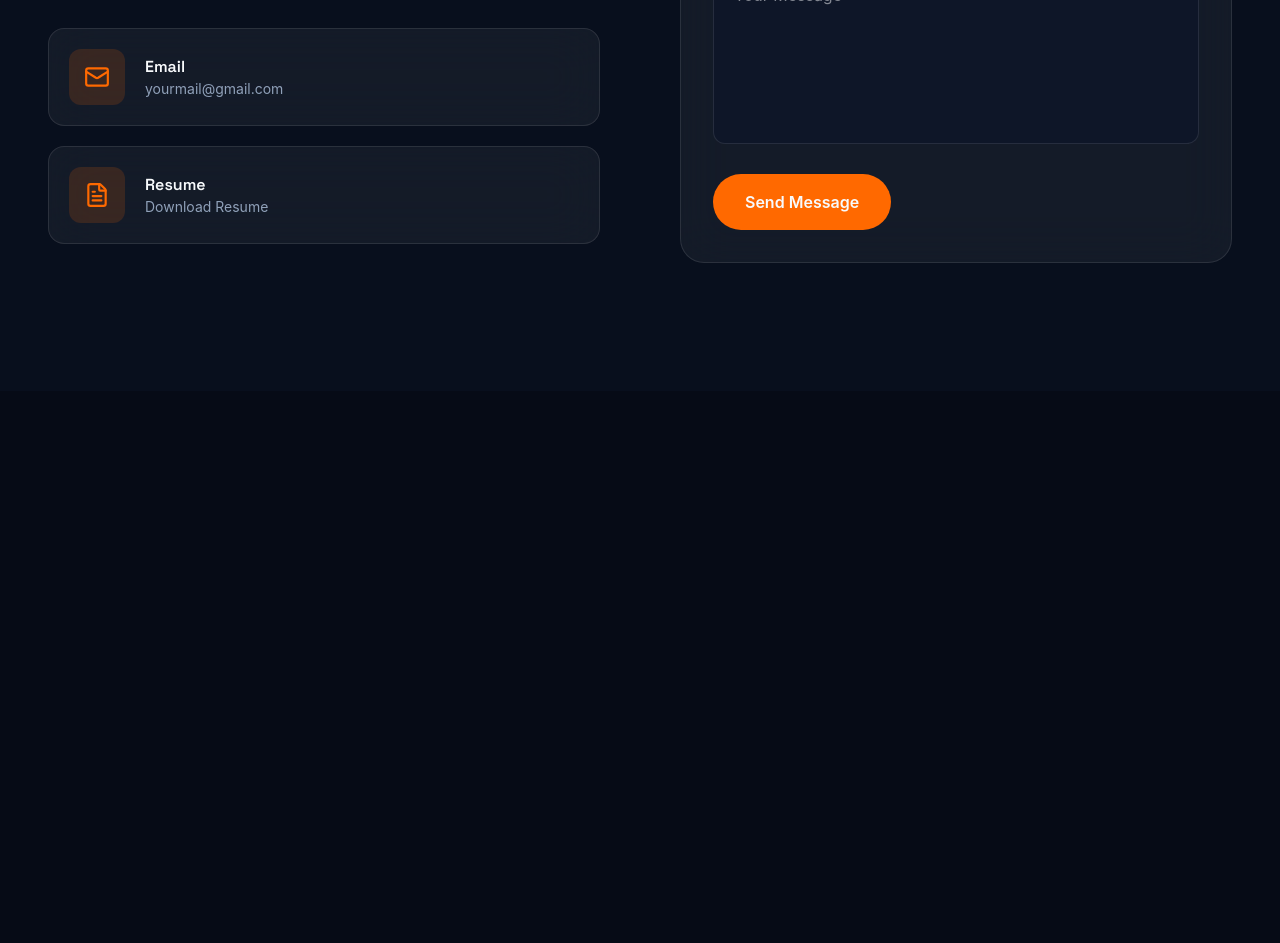
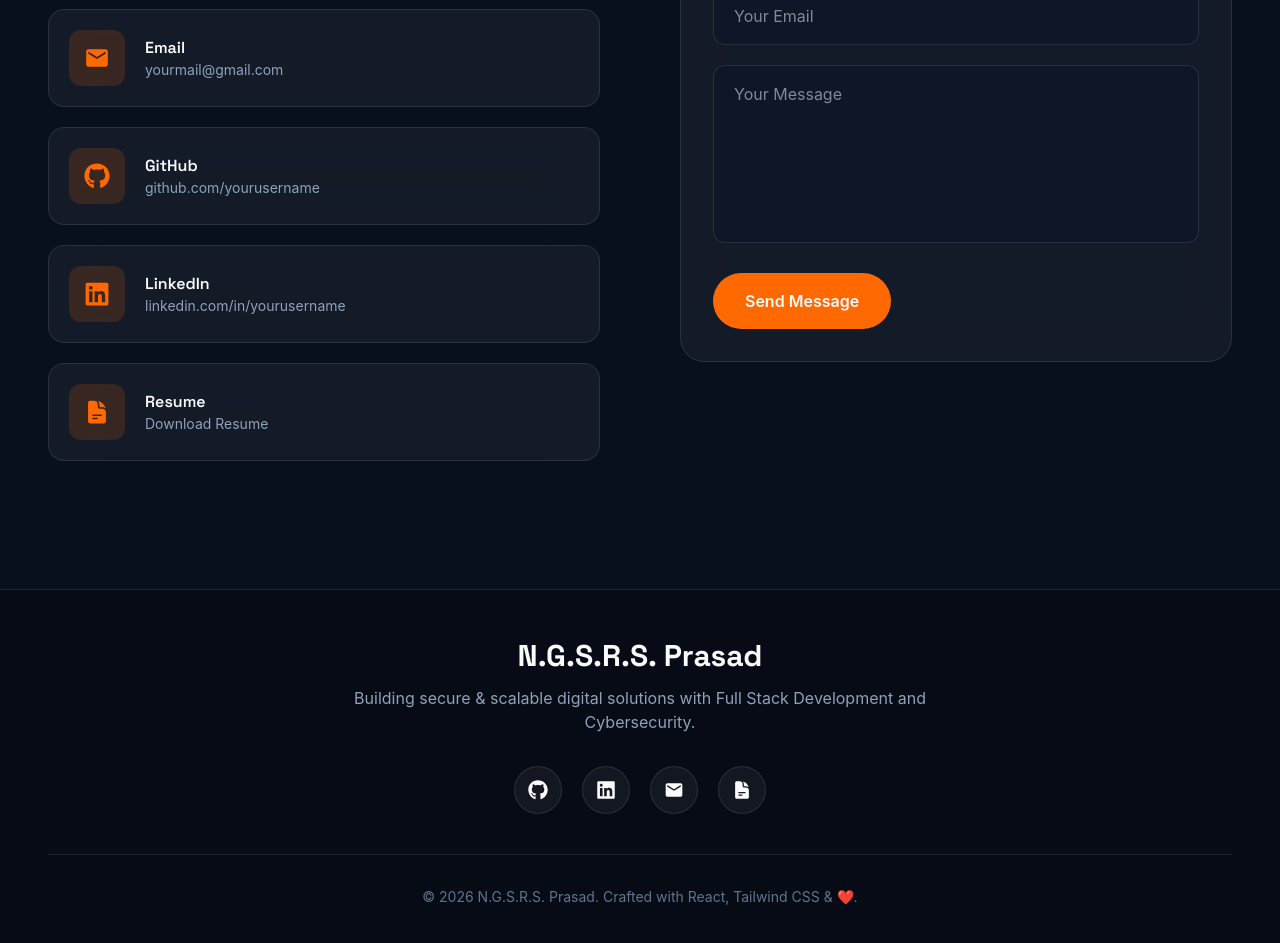
Before and after one commit to Prasad-Nalla/Portfolio, a React (Vite) app: page / in a window 1280 px wide. Shown: the part 8960-9903 px from the top of the page. Before the commit the page ends 9351 px from the top, so only its background shows below. Built offline with nearby package versions, Linux system fonts and the light colour scheme.

Commit message:
feat : Footer Section Added

```diff
--- a/src/App.jsx
+++ b/src/App.jsx
@@ -6,6 +6,7 @@ import Projects from "./sections/Projects/Projects";
 import DeveloperPresence from "./sections/DeveloperPresence/DeveloperPresence";
 import CyberLab from "./sections/CyberLab/CyberLab";
 import Contact from "./sections/Contact/Contact";
+import Footer from "./sections/Footer/Footer";
 function App() {
   return (
     <>
@@ -19,6 +20,7 @@ function App() {
         <DeveloperPresence />
         <CyberLab />
         <Contact />
+        <Footer />
       </main>
     </>
   );
--- a/src/sections/Contact/contactData.js
+++ b/src/sections/Contact/contactData.js
@@ -1,33 +1,29 @@
-import {
-  Mail,
-  // Github,
-  // Linkedin,
-  FileText,
-} from "lucide-react";
-
+import { MdEmail } from "react-icons/md";
+import { FaGithub, FaLinkedin } from "react-icons/fa";
+import { HiDocumentText } from "react-icons/hi2";
 export const contactInfo = [
   {
     title: "Email",
     value: "yourmail@gmail.com",
-    icon: Mail,
+    icon: MdEmail,
     link: "mailto:yourmail@gmail.com",
   },
-  // {
-  //   title: "GitHub",
-  //   value: "github.com/yourusername",
-  //   icon: Github,
-  //   link: "https://github.com/yourusername",
-  // },
-  // {
-  //   title: "LinkedIn",
-  //   value: "linkedin.com/in/yourusername",
-  //   icon: Linkedin,
-  //   link: "https://linkedin.com/in/yourusername",
-  // },
+  {
+    title: "GitHub",
+    value: "github.com/yourusername",
+    icon: FaGithub,
+    link: "https://github.com/yourusername",
+  },
+  {
+    title: "LinkedIn",
+    value: "linkedin.com/in/yourusername",
+    icon: FaLinkedin,
+    link: "https://linkedin.com/in/yourusername",
+  },
   {
     title: "Resume",
     value: "Download Resume",
-    icon: FileText,
+    icon: HiDocumentText,
     link: "/resume.pdf",
   },
 ];
--- /dev/null
+++ b/src/sections/Footer/Footer.jsx
@@ -0,0 +1,69 @@
+import Container from "../../components/layout/Container";
+import { footerLinks } from "./footerData";
+
+const Footer = () => {
+  return (
+    <footer className="border-t border-white/10 bg-[#060B16] py-12">
+      <Container>
+        <div className="flex flex-col items-center text-center">
+
+          <h2 className="text-3xl font-bold">
+            N.G.S.R.S. Prasad
+          </h2>
+
+          <p className="mt-3 max-w-xl text-slate-400">
+            Building secure & scalable digital solutions with
+            Full Stack Development and Cybersecurity.
+          </p>
+
+          <div className="mt-8 flex flex-wrap justify-center gap-5">
+
+            {footerLinks.map((item) => {
+              const Icon = item.icon;
+
+              return (
+                <a
+                  key={item.title}
+                  href={item.link}
+                  target="_blank"
+                  rel="noreferrer"
+                  className="
+                    flex
+                    h-12
+                    w-12
+                    items-center
+                    justify-center
+                    rounded-full
+                    border
+                    border-white/10
+                    bg-white/5
+                    text-xl
+                    transition-all
+                    duration-300
+                    hover:-translate-y-1
+                    hover:border-orange-500
+                    hover:bg-orange-500
+                    hover:text-white
+                  "
+                >
+                  <Icon />
+                </a>
+              );
+            })}
+
+          </div>
+
+          <div className="mt-10 h-px w-full bg-white/10" />
+
+          <p className="mt-8 text-sm text-slate-500">
+            © {new Date().getFullYear()} N.G.S.R.S. Prasad.
+            Crafted with React, Tailwind CSS & ❤️.
+          </p>
+
+        </div>
+      </Container>
+    </footer>
+  );
+};
+
+export default Footer;
--- /dev/null
+++ b/src/sections/Footer/footerData.js
@@ -0,0 +1,30 @@
+import {
+  FaGithub,
+  FaLinkedin,
+} from "react-icons/fa";
+
+import { MdEmail } from "react-icons/md";
+import { HiDocumentText } from "react-icons/hi2";
+
+export const footerLinks = [
+  {
+    title: "GitHub",
+    icon: FaGithub,
+    link: "#",
+  },
+  {
+    title: "LinkedIn",
+    icon: FaLinkedin,
+    link: "#",
+  },
+  {
+    title: "Email",
+    icon: MdEmail,
+    link: "mailto:yourmail@gmail.com",
+  },
+  {
+    title: "Resume",
+    icon: HiDocumentText,
+    link: "/resume.pdf",
+  },
+];
```
Also changed, not shown: 1 other file (tests, documents, lock files or other folders).
